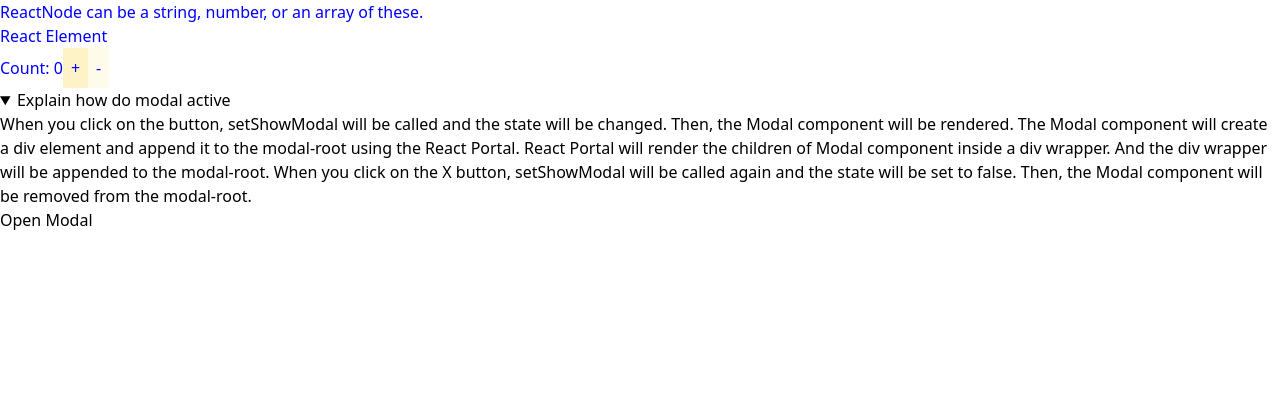
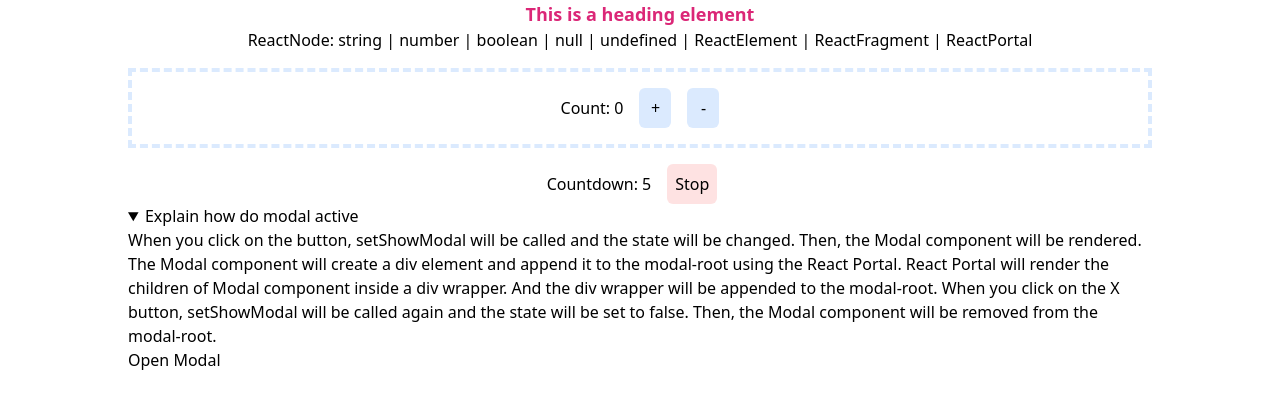
Before and after one commit to nnhjs/nnhjs, a React (Vite) app: page / in a window 1280 px wide. Shown: the top 408 px of the page. Built offline with nearby package versions, Linux system fonts and the light colour scheme.

Commit message:
react router

```diff
--- a/package.json
+++ b/package.json
@@ -12,7 +12,8 @@
   "dependencies": {
     "clsx": "^2.0.0",
     "react": "^18.2.0",
-    "react-dom": "^18.2.0"
+    "react-dom": "^18.2.0",
+    "react-router-dom": "^6.21.2"
   },
   "devDependencies": {
     "@svgr/rollup": "^8.1.0",
--- a/src/App.tsx
+++ b/src/App.tsx
@@ -3,24 +3,30 @@ import Demo from 'src/Typescript/Demo.tsx';
 import Modal from 'src/Typescript/Modal.tsx';
 
 function App() {
-  const childrenElement = <h1>React Element</h1>;
-  const children = 'ReactNode can be a string, number, or an array of these.';
-  const style = { color: 'blue' };
+  const childrenElement = (
+    <h1 className="text-center text-lg font-bold text-pink-600">
+      This is a heading element
+    </h1>
+  );
+  const string =
+    'ReactNode: string | number | boolean | null | undefined | ReactElement | ReactFragment | ReactPortal';
+  const style = { textAlign: 'center' } as const;
   const [showModal, setShowModal] = useState(false);
 
   return (
     <React.Fragment>
       <Demo childrenElement={childrenElement} style={style}>
-        {children}
+        {string}
         {showModal && (
           <Modal>
             {/*Below is children of Modal Component*/}
-            <div className="backdrop-blur">
+            <div className="bg-amber-200">
               <button onClick={() => setShowModal(false)}>close</button>
             </div>
           </Modal>
         )}
       </Demo>
+
       <section>
         <details open={true}>
           <summary>Explain how do modal active</summary>
--- a/src/Typescript/Countdown.tsx
+++ b/src/Typescript/Countdown.tsx
@@ -6,16 +6,38 @@ export type CountdownHandle = {
 
 type CountdownProps = {
   time: number;
+  isDecreasing: boolean;
+  setIsDecreasing: React.Dispatch<
+    React.SetStateAction<boolean>
+  >;
 };
 
-const Countdown = forwardRef<CountdownHandle, CountdownProps>((props, ref) => {
+const Countdown = forwardRef<
+  CountdownHandle,
+  CountdownProps
+>((props, ref) => {
+  const status = props.isDecreasing ? 'Stop' : 'Continue';
+
   useImperativeHandle(ref, () => ({
     start: () => {
-      alert('Hello');
+      alert('Hello, world!');
     },
   }));
 
-  return <div>Countdown: {props.time}</div>;
+  return (
+    <div>
+      <span className="mr-4">Countdown: {props.time}</span>
+
+      <button
+        onClick={() => {
+          props.setIsDecreasing((prev) => !prev);
+        }}
+        className="mr-4 rounded-md bg-red-100 p-2"
+      >
+        {status}
+      </button>
+    </div>
+  );
 });
 
 Countdown.displayName = 'Countdown';
--- a/src/Typescript/Counter.tsx
+++ b/src/Typescript/Counter.tsx
@@ -6,12 +6,18 @@ const Counter = () => {
     initialValue: 0,
   });
   return (
-    <div>
+    <div className="my-4 border-4 border-dashed border-blue-100 py-4">
       Count: {state.count}
-      <button onClick={increment} className="bg-amber-100 p-2">
+      <button
+        onClick={increment}
+        className="mx-4 w-8 rounded-md bg-blue-100 p-2"
+      >
         +
       </button>
-      <button onClick={decrement} className="bg-amber-50 p-2">
+      <button
+        onClick={decrement}
+        className="w-8 rounded-md bg-blue-100 p-2"
+      >
         -
       </button>
     </div>
--- a/src/Typescript/Demo.tsx
+++ b/src/Typescript/Demo.tsx
@@ -1,48 +1,72 @@
-import React, { useEffect, useRef } from 'react';
-import type { CountdownHandle } from 'src/Typescript/Countdown.tsx';
+import React, { useEffect, useRef, useState } from 'react';
+import Countdown, {
+  CountdownHandle,
+} from 'src/Typescript/Countdown.tsx';
 import Counter from 'src/Typescript/Counter.tsx';
 
 interface DemoProps {
-  children?: React.ReactNode;
+  children: React.ReactNode;
   childrenElement: React.ReactElement;
   style: React.CSSProperties;
-  onChange?: (event: React.ChangeEvent<HTMLInputElement>) => void;
+  onChange?: (
+    event: React.ChangeEvent<HTMLInputElement>
+  ) => void;
 }
 
 function Demo(props: DemoProps) {
-  // Mutable Refs
+  // Not Mutable Refs, this ref is readonly, initial = null but ts infer ref is HTMLDivElement
   const divRef = useRef<HTMLDivElement>(null);
 
   // Mutable Refs with initial is null
   const intervalRef = useRef<number | null>(null);
 
-  // Not Mutable Refs with initial is null
-  const countDownEl = useRef<CountdownHandle>(null);
+  // Not Mutable Refs, this ref is readonly, initial = null but ts infer ref is CountdownHandle
+  const countDownRef = useRef<CountdownHandle>(null);
+
+  const [time, setTime] = useState(10);
+  const [isDecreasing, setIsDecreasing] = useState(true);
 
   useEffect(() => {
-    if (!divRef.current) throw Error('divRef is not assigned');
+    if (!divRef.current)
+      throw Error('divRef is not assigned');
   });
 
   useEffect(() => {
-    intervalRef.current = setInterval(() => {
-      // do something
-    }, 1000);
+    if (isDecreasing) {
+      intervalRef.current = setInterval(() => {
+        // do something
+        setTime((prevTime) => prevTime - 1);
+      }, 1000);
+    } else {
+      clearInterval(intervalRef.current!);
+    }
     return () => clearInterval(intervalRef.current!);
-  }, []);
+  }, [isDecreasing]);
 
   useEffect(() => {
-    if (countDownEl.current) {
-      countDownEl.current.start();
+    if (
+      countDownRef.current &&
+      time === 0 &&
+      intervalRef.current
+    ) {
+      countDownRef.current.start();
+      clearInterval(intervalRef.current);
     }
-  }, []);
+  }, [time]);
 
   return (
     <div id="typescript" ref={divRef} style={props.style}>
+      {props.childrenElement}
       {props.children}
-      {props.childrenElement}
       <Counter />
-      {/*<Countdown time={time} ref={countDownEl} />*/}
+      <Countdown
+        time={time}
+        ref={countDownRef}
+        isDecreasing={isDecreasing}
+        setIsDecreasing={setIsDecreasing}
+      />
     </div>
   );
 }
+
 export default Demo;
--- /dev/null
+++ b/src/components/Container.tsx
@@ -0,0 +1,9 @@
+interface ContainerProps {
+  children: React.ReactNode;
+}
+
+const Container = (props: ContainerProps) => {
+  return <div className="m-auto max-w-screen-lg">{props.children}</div>;
+};
+
+export default Container;
--- /dev/null
+++ b/src/components/ErrorPage.tsx
@@ -0,0 +1,13 @@
+const ErrorPage = () => {
+  return (
+    <div className="m-auto h-full w-full text-center">
+      <h2 className="text-2xl font-bold">Oops!</h2>
+      <p className="py-4">Sorry, an unexpected error has occurred</p>
+      <p>
+        <i className="text-gray-400">Not found</i>
+      </p>
+    </div>
+  );
+};
+
+export default ErrorPage;
--- a/src/hooks/useCounter.ts
+++ b/src/hooks/useCounter.ts
@@ -20,7 +20,11 @@ type ACTIONTYPE =
         step: number;
       };
     };
-function reducer(state: ReturnType<typeof initialState>, action: ACTIONTYPE) {
+
+function reducer(
+  state: ReturnType<typeof initialState>,
+  action: ACTIONTYPE
+) {
   switch (action.type) {
     case 'increment':
       return { count: state.count + action.payload.step };
@@ -31,8 +35,18 @@ function reducer(state: ReturnType<typeof initialState>, action: ACTIONTYPE) {
   }
 }
 
-const useCounter = ({ step, initialValue }: { step: number; initialValue: number }) => {
-  const [state, dispatch] = useReducer(reducer, initialValue, initialState);
+const useCounter = ({
+  step,
+  initialValue,
+}: {
+  step: number;
+  initialValue: number;
+}) => {
+  const [state, dispatch] = useReducer(
+    reducer,
+    initialValue,
+    initialState
+  );
   const increment = () =>
     dispatch({
       type: 'increment',
--- a/src/main.tsx
+++ b/src/main.tsx
@@ -1,10 +1,27 @@
 import React from 'react';
 import ReactDOM from 'react-dom/client';
 import App from './App.tsx';
-import 'src/tailwind.css';
+import 'src/styles/tailwind.css';
+import 'src/styles/global.css';
+
+import { createBrowserRouter, RouterProvider } from 'react-router-dom';
+import Container from 'src/components/Container.tsx';
+import ErrorPage from 'src/components/ErrorPage.tsx';
+
+const router = createBrowserRouter([
+  {
+    path: '/',
+    element: (
+      <Container>
+        <App />
+      </Container>
+    ),
+    errorElement: <ErrorPage />,
+  },
+]);
 
 ReactDOM.createRoot(document.getElementById('root')!).render(
   <React.StrictMode>
-    <App />
+    <RouterProvider router={router} />
   </React.StrictMode>
 );
--- /dev/null
+++ b/src/styles/global.css
@@ -0,0 +1,3 @@
+html, body, #root {
+    height: 100%;
+}
```
Also changed, not shown: src/styles/tailwind.css (renamed from src/tailwind.css), 1 other file (tests, documents, lock files or other folders).
